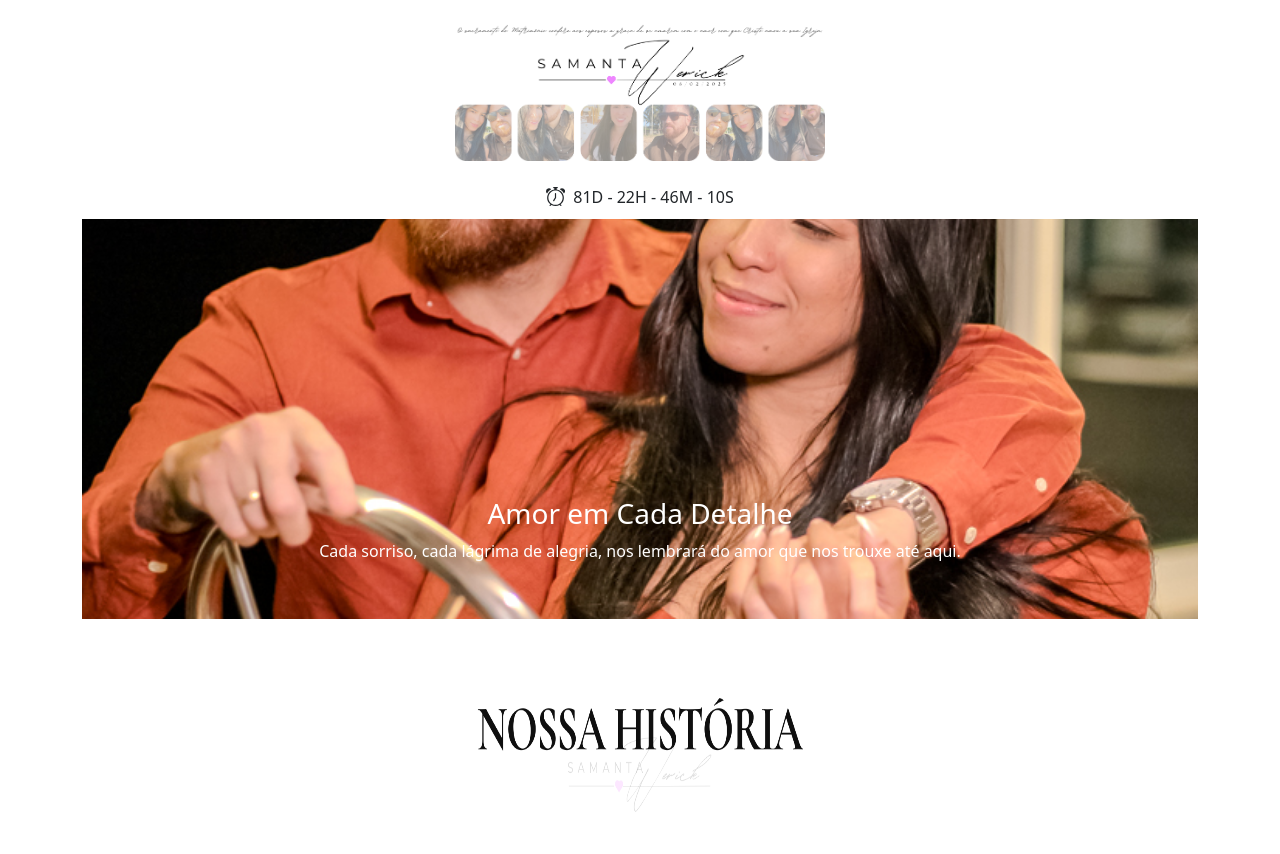
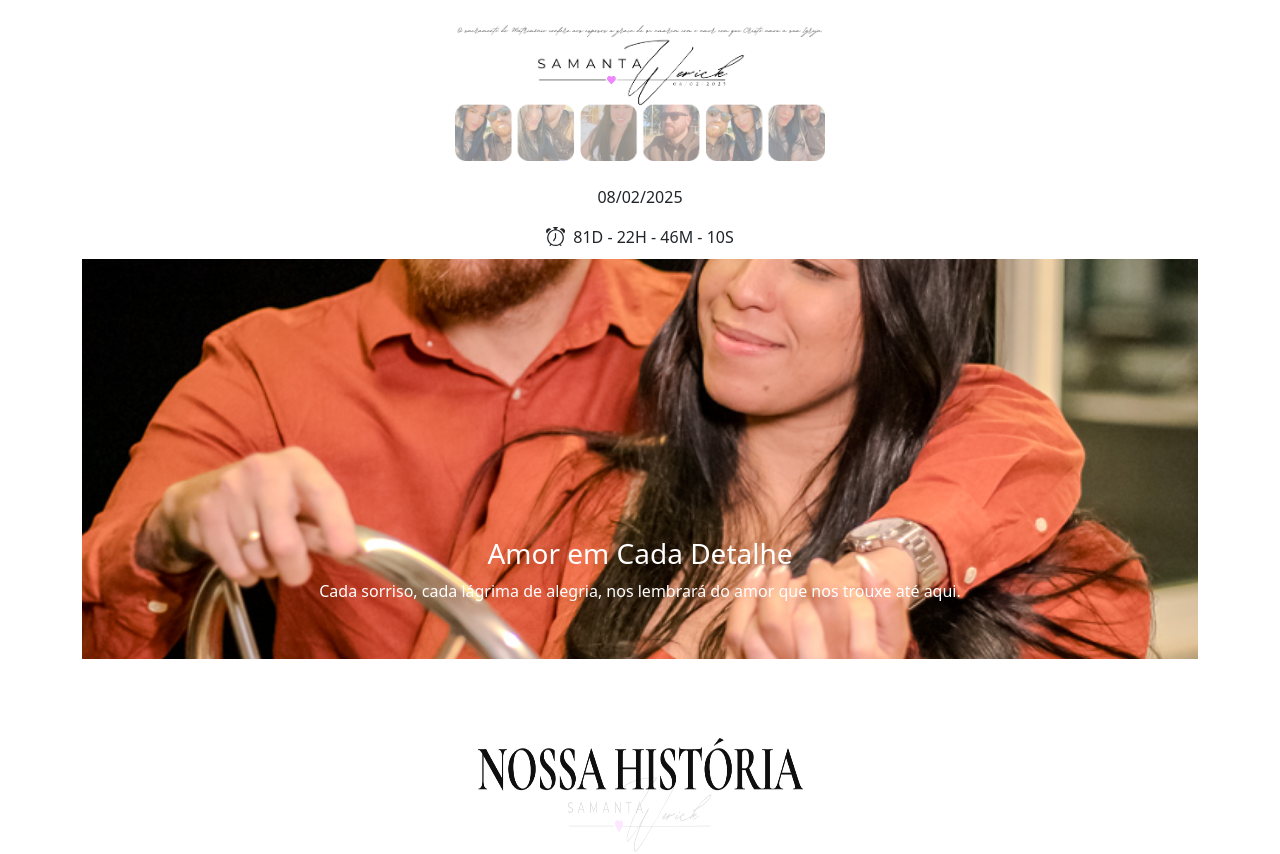
Before and after one commit to wericksilva/wedding-app, a Next.js app: page / in a window 1280 px wide. Shown: the top 854 px of the page. Built offline with nearby package versions, Linux system fonts and the light colour scheme; no server answers; the database is empty.

Commit message:
DATA CASAMENTO

```diff
--- a/src/app/components/countdown.js
+++ b/src/app/components/countdown.js
@@ -31,10 +31,17 @@ export default function CountDown() {
 
     return (
         <>
+             <div className="container">
+                <div className="text-center mt-4 font-italic">
+
+                    <p>08/02/2025</p>
+
+                </div>
+            </div>
 
 
             <div className="container">
-                <div className="text-center mt-4 d-flex align-items-center justify-content-center">
+                <div className="text-center mt-8 d-flex align-items-center justify-content-center">
 
                     <svg xmlns="http://www.w3.org/2000/svg" width="19" height="19" fill="currentColor" className="bi bi-alarm" viewBox="0 0 16 16">
                         <path d="M8.5 5.5a.5.5 0 0 0-1 0v3.362l-1.429 2.38a.5.5 0 1 0 .858.515l1.5-2.5A.5.5 0 0 0 8.5 9z" />
```
